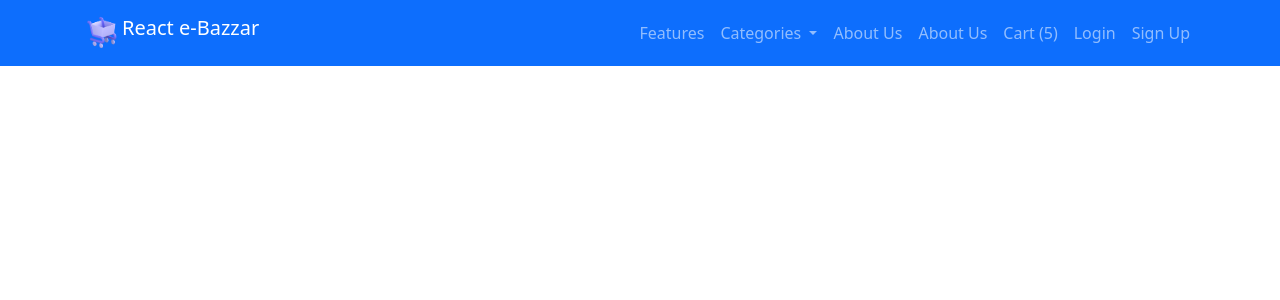
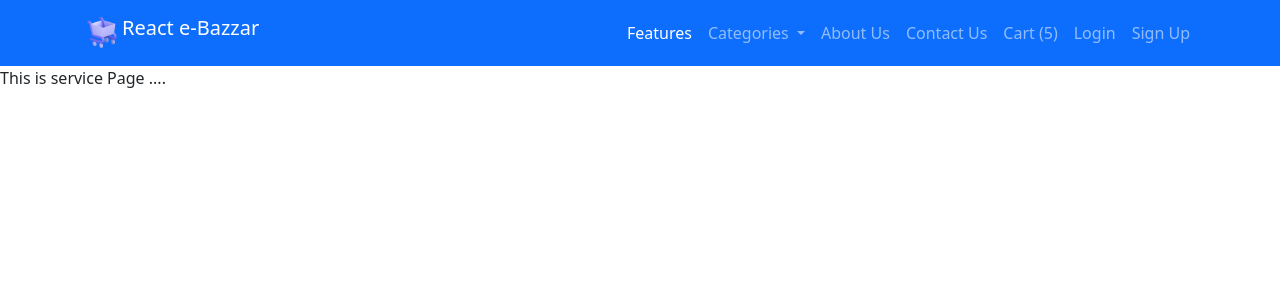
Before and after one commit to chaitanya-dange/e-store, a React (Create React App) app: page /services in a window 1280 px wide. Shown: the top 300 px of the page. Built offline with nearby package versions, Linux system fonts and the light colour scheme.

Commit message:
removed href and added NavLink of react-router-dom in bootstrap

```diff
--- a/src/App.js
+++ b/src/App.js
@@ -7,6 +7,7 @@ import ContactUs from './pages/ContactUs';
 import DashBoard from './pages/user/DashBoard';
 import  Profile  from './pages/user/Profile';
 import NavBar from './components/NavBar';
+import Services from './pages/Services';
 
 
 function App() {
@@ -18,6 +19,8 @@ function App() {
 
              <Route path='/about' element={<About/>}/>
              <Route  path='/contactus' element={<ContactUs/>}/>
+             <Route  path='/services' element={<Services/>}/>
+
 
 
              <Route path='/user' element={<DashBoard/>}>
--- a/src/components/NavBar.jsx
+++ b/src/components/NavBar.jsx
@@ -3,6 +3,7 @@ import Nav from 'react-bootstrap/Nav';
 import Navbar from 'react-bootstrap/Navbar';
 import NavDropdown from 'react-bootstrap/NavDropdown';
 import cart from '../assets/cart.webp'
+import { NavLink } from 'react-router-dom';
 
 
 
@@ -11,7 +12,7 @@ function NavBar (){
         <>
          <Navbar collapseOnSelect expand="lg"  bg='primary' variant='dark'>
       <Container>
-      <Navbar.Brand href="#home">
+      <Navbar.Brand as={NavLink} to="/">
             <img
               alt="react image"
               src={cart}
@@ -24,7 +25,7 @@ function NavBar (){
         <Navbar.Toggle aria-controls="responsive-navbar-nav" />
         <Navbar.Collapse id="responsive-navbar-nav">
           <Nav className="ms-auto">
-            <Nav.Link href="#features">Features</Nav.Link>
+            <Nav.Link as={NavLink} to="/services">Features</Nav.Link>
             <NavDropdown title=" Categories " id="collapsible-nav-dropdown">
               <NavDropdown.Item href="#action/3.1">Smart TV's</NavDropdown.Item>
               <NavDropdown.Item href="#action/3.2">
@@ -36,13 +37,13 @@ function NavBar (){
                 More
               </NavDropdown.Item>
             </NavDropdown>
-            <Nav.Link href="#pricing">About Us</Nav.Link>
-            <Nav.Link href="#pricing">About Us</Nav.Link>
+            <Nav.Link as={NavLink} to="/about">About Us</Nav.Link>
+            <Nav.Link as={NavLink} to="/contactus">Contact Us</Nav.Link>
           </Nav>
           <Nav>
-            <Nav.Link href="#deets">Cart (5) </Nav.Link>
-            <Nav.Link href="#deets">Login </Nav.Link>
-            <Nav.Link href="#deets">Sign Up </Nav.Link>
+            <Nav.Link as={NavLink} to="/cart">Cart (5) </Nav.Link>
+            <Nav.Link as={NavLink} to="/login">Login </Nav.Link>
+            <Nav.Link as={NavLink} to="/signup">Sign Up </Nav.Link>
 
           </Nav>
         </Navbar.Collapse>
--- /dev/null
+++ b/src/pages/Services.jsx
@@ -0,0 +1,9 @@
+import React from 'react'
+
+const Services = () => {
+  return (
+    <div>This is service Page ....</div>
+  )
+}
+
+export default Services
```
